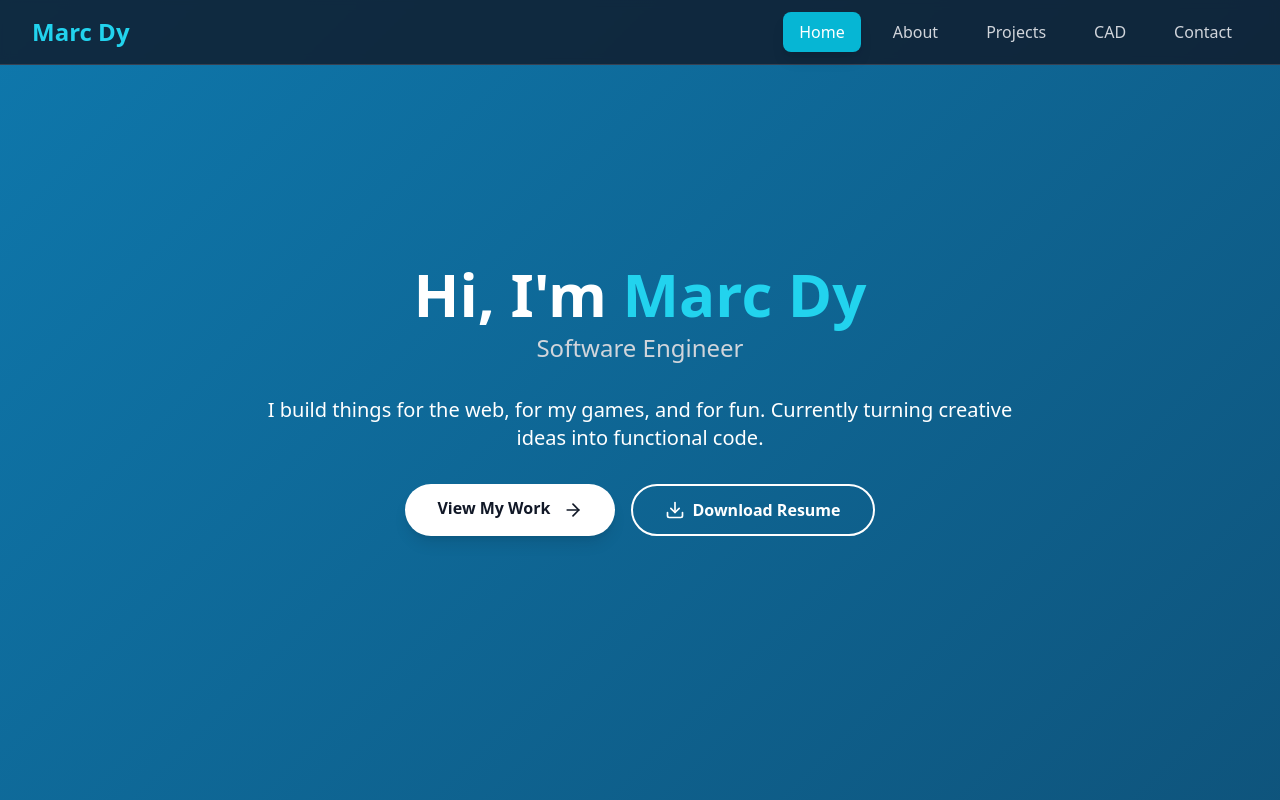
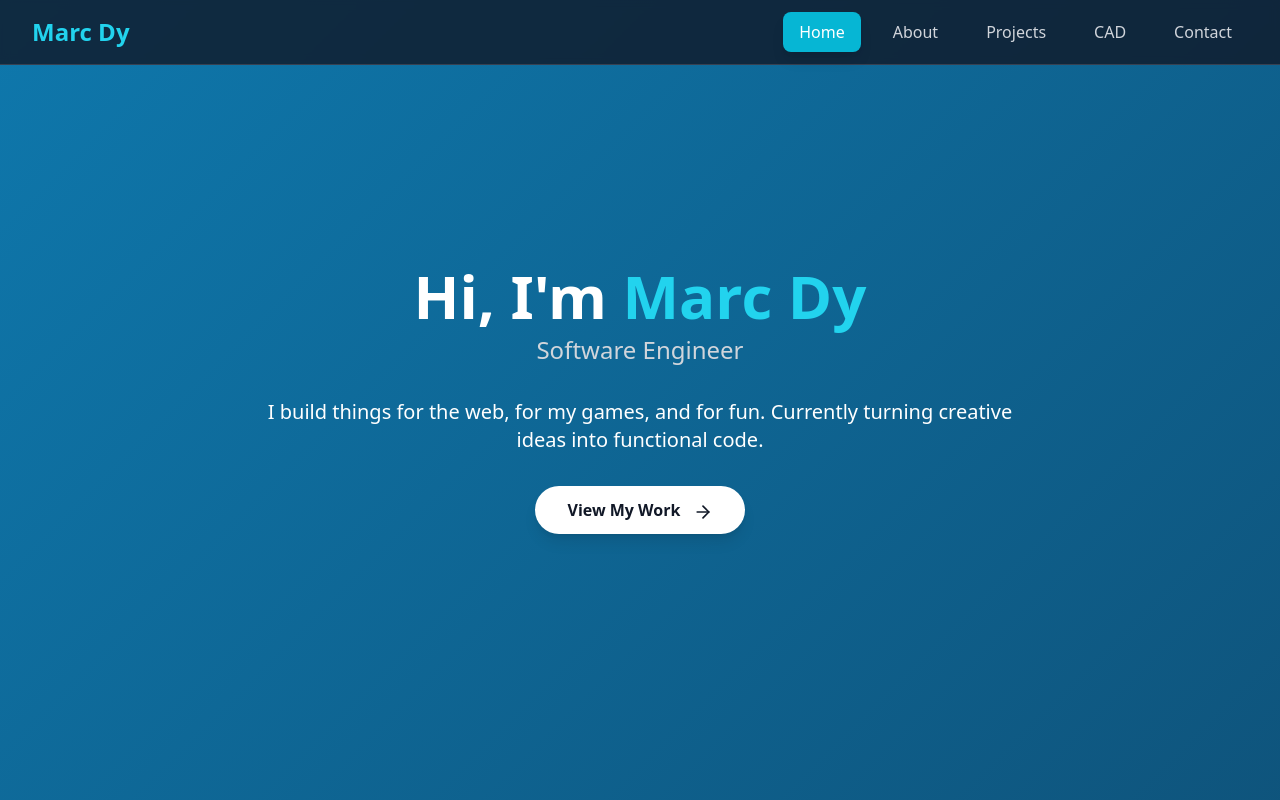
Before and after one commit to decentaro/marc-dy-portfolio, a Next.js app: page / in a window 1280 px wide. Shown: the top 800 px of the page. Built offline with nearby package versions, Linux system fonts and the light colour scheme.

Commit message:
Remove resume download - focus on portfolio showcase
- Removed Download Resume button from hero section
- Deleted resume.pdf file from assets
- Cleaned up unused Download icon import
- Streamlined hero section for better UX

```diff
--- a/src/components/sections/HeroSection.tsx
+++ b/src/components/sections/HeroSection.tsx
@@ -1,5 +1,5 @@
 import React from 'react';
-import { ArrowRight, Download } from 'lucide-react';
+import { ArrowRight } from 'lucide-react';
 
 interface User {
   name: string;
@@ -40,16 +40,6 @@ const HeroSection: React.FC<HeroSectionProps> = ({ user }) => {
             >
               View My Work <ArrowRight className="inline-block ml-2" size={20} />
             </a>
-            <a
-              href="/assets/resume.pdf"
-              download
-              className="border-2 border-white text-white px-8 py-3 rounded-full font-semibold hover:bg-white hover:text-gray-900 transition-all transform hover:scale-105"
-            >
-              <span className="flex items-center justify-center gap-2">
-                <Download size={20} />
-                Download Resume
-              </span>
-            </a>
           </div>
         </div>
       </div>
```
Also changed, not shown: 1 other file (tests, documents, lock files or other folders).
